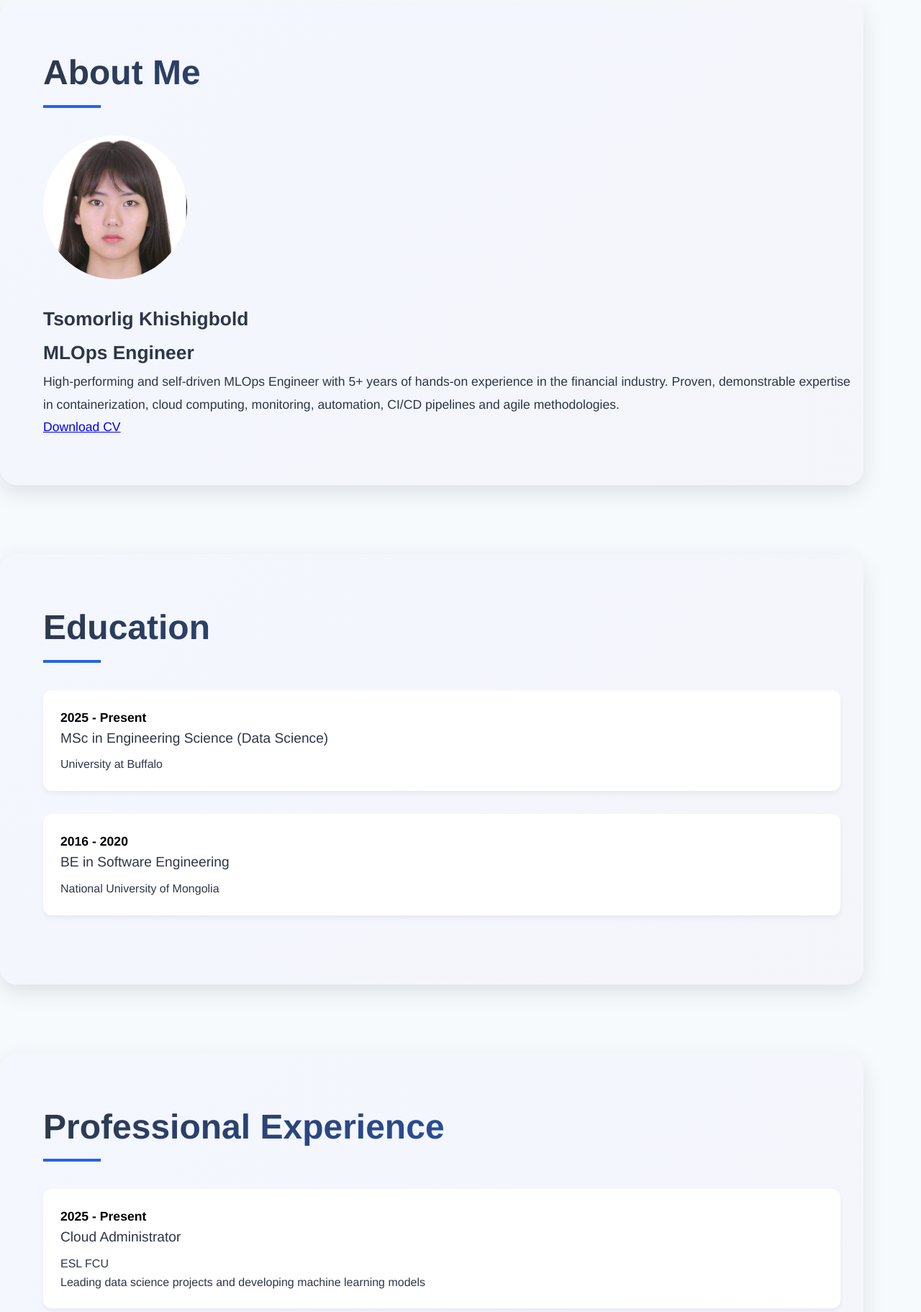
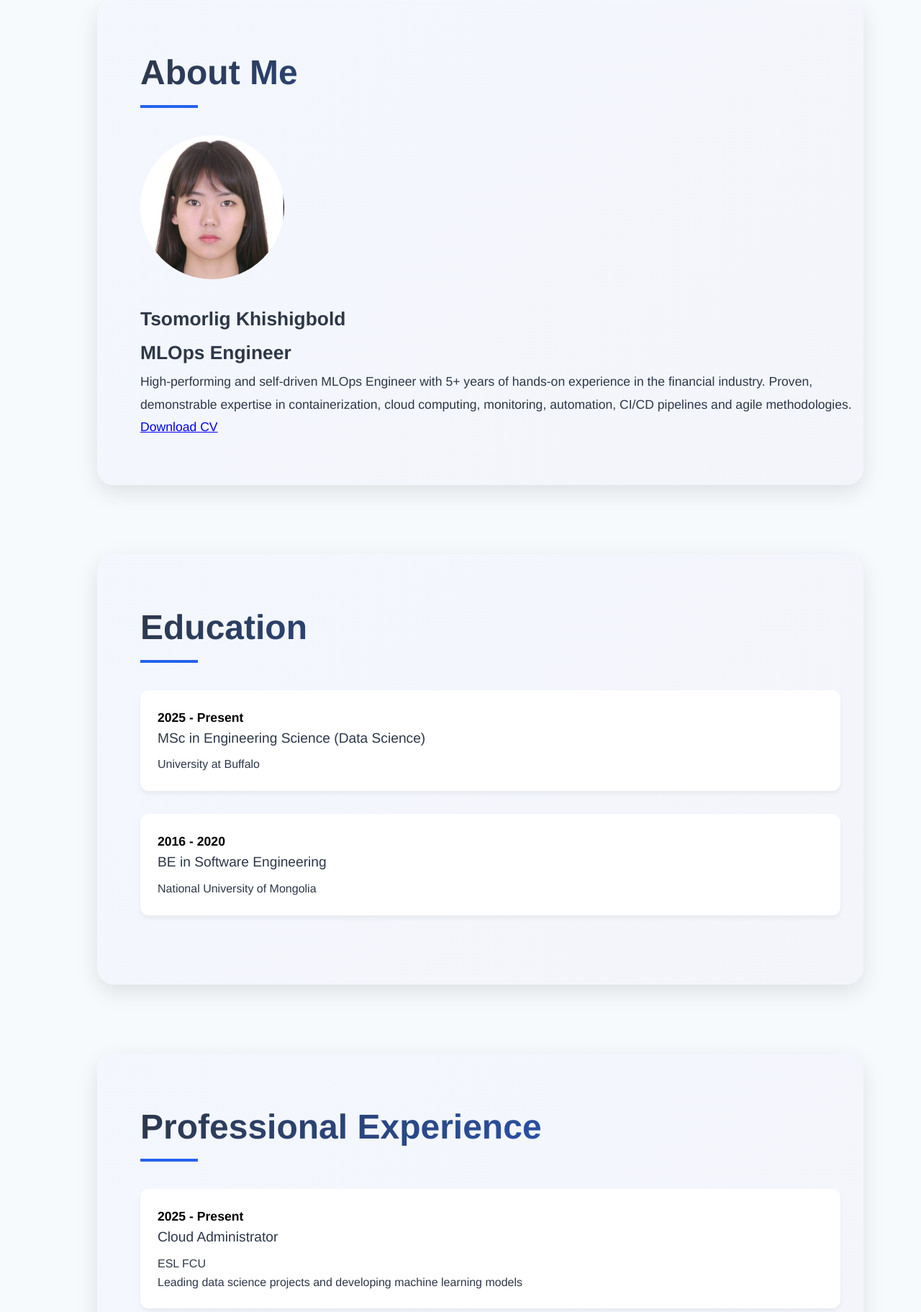
Before and after one commit to blossom143/my-portfolio, a Flask app: page / in a window 1280 px wide. Shown: the part 97-1920 px from the top of the page at 72% size. Run offline with Flask 3, Linux system fonts and the light colour scheme.

Commit message:
Adjust section margins to align with About nav-link

```diff
--- a/static/css/style.css
+++ b/static/css/style.css
@@ -92,7 +92,8 @@ body {
 .section {
     padding: 4rem 0;
     max-width: 1200px;
-    margin: 0 auto;
+    margin-left: 135px;
+    margin-right: 80px;
     background: rgba(255, 255, 255, 0.95);
     border-radius: 24px;
     box-shadow: var(--shadow-lg);
@@ -102,7 +103,6 @@ body {
     padding-left: 60px;
     margin-bottom: 3rem;
     margin-top: 6rem;
-    margin-right: 80px;
 }
 
 .about-content {
```
